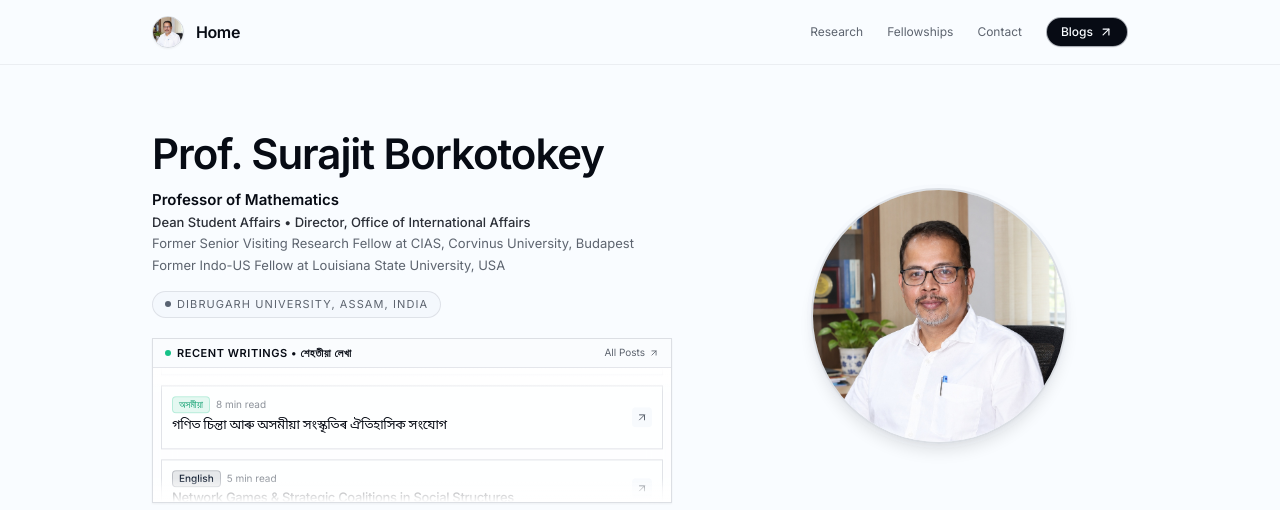
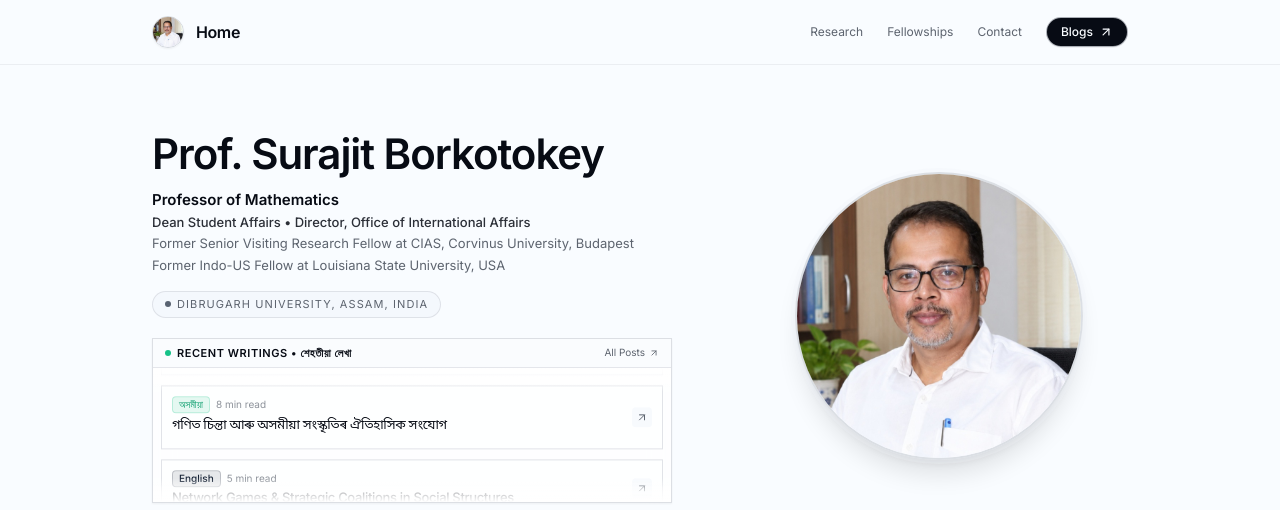
Before and after one commit to AyushRay06/Assamese-blog, a Next.js app: page / in a window 1280 px wide. Shown: the top 510 px of the page. Built offline with nearby package versions, Linux system fonts and the light colour scheme; no server answers; the database is empty.

Commit message:
fix(hero): zoom hero image on professor face and crop cleanly below shirt pen

```diff
--- a/src/components/home/HeroSection.tsx
+++ b/src/components/home/HeroSection.tsx
@@ -49,13 +49,13 @@ export function HeroSection({ posts }: HeroSectionProps) {
           {/* Column: Hero Image of Prof. Surajit Borkotokey & Live Visitor Counter */}
           {/* Column: Hero Image of Prof. Surajit Borkotokey */}
           <div className="lg:col-span-5 order-1 lg:order-2 flex justify-center">
-            <div className="relative aspect-square w-48 sm:w-56 lg:w-64 overflow-hidden rounded-full border-2 border-border/80 bg-muted/20 shadow-lg ring-4 ring-muted/30 transition-transform duration-300 hover:scale-[1.02]">
+            <div className="relative aspect-square w-52 sm:w-60 lg:w-72 overflow-hidden rounded-full border-2 border-border/80 bg-muted/20 shadow-xl ring-4 ring-muted/30 transition-transform duration-300 hover:scale-[1.02]">
               <Image
-                src="/images/surajit-borkotokey.jpg"
+                src="/images/surajit-borkotokey-hero.jpg"
                 alt="Prof. Surajit Borkotokey - Professor of Mathematics, Dibrugarh University"
                 fill
-                sizes="(max-width: 640px) 192px, (max-width: 1024px) 224px, 256px"
-                className="object-cover object-top transition-transform duration-500 hover:scale-105"
+                sizes="(max-width: 640px) 208px, (max-width: 1024px) 240px, 288px"
+                className="object-cover object-center transition-transform duration-500 hover:scale-105"
                 priority
               />
             </div>
```
Also changed, not shown: public/images/surajit-borkotokey-hero.jpg (added).
